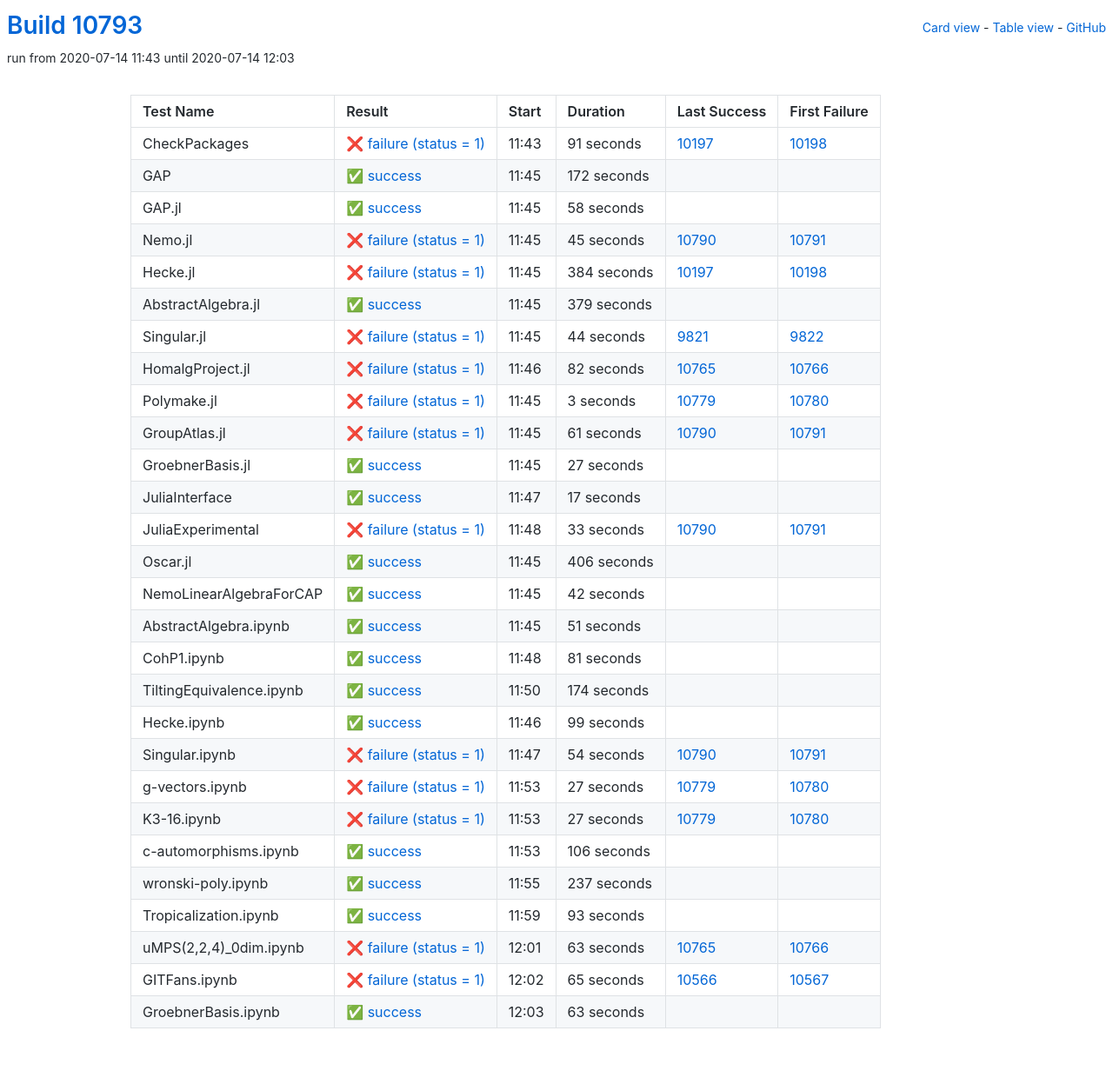
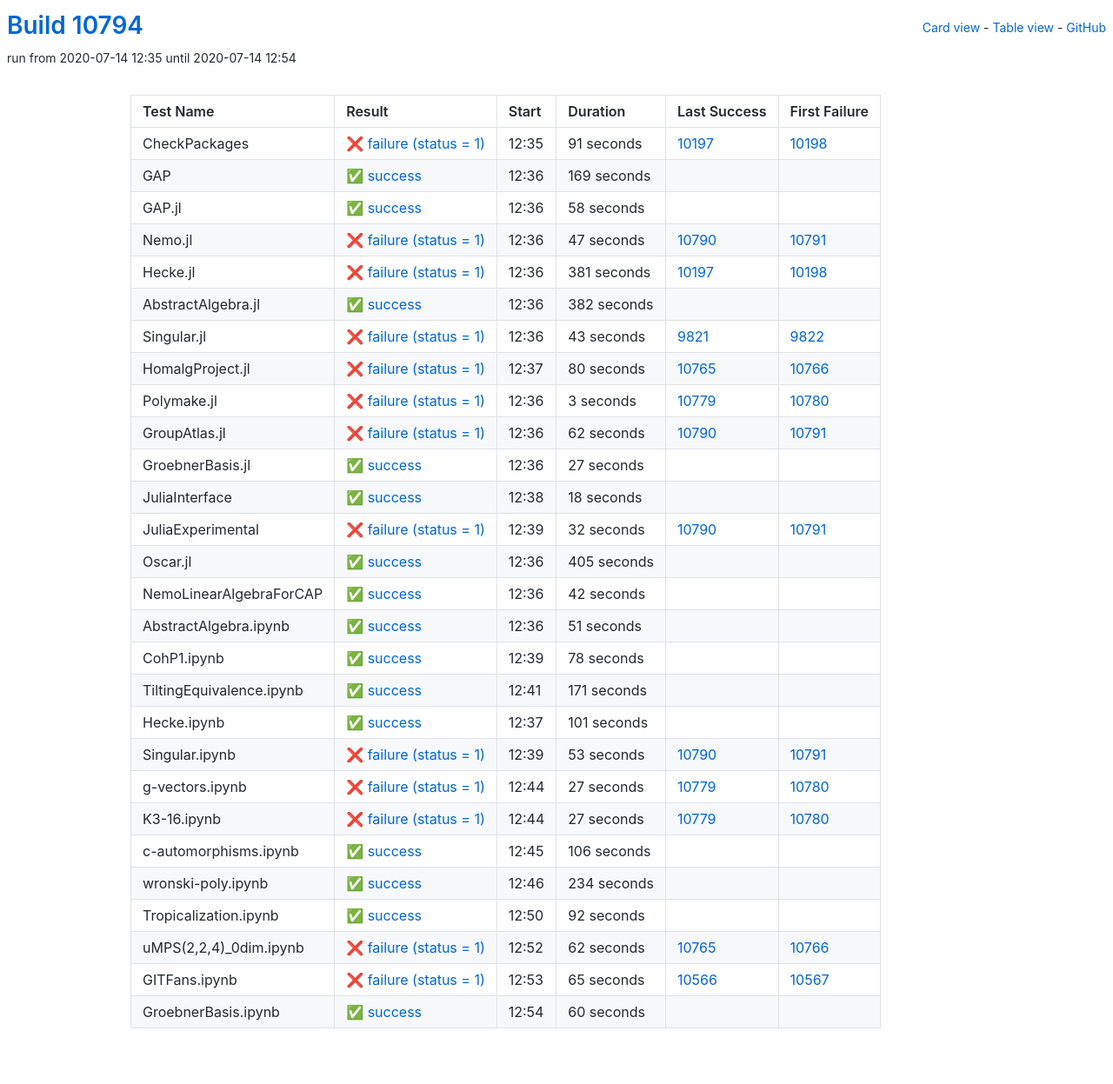
Before and after one commit to oscar-system/oscar-ci-status, a Jekyll site: the page built from table.html, in a window 1280 px wide. Shown: the whole page at 87% size. Built offline with Jekyll 4.4.1, drawn with Linux system fonts in a browser that asks for light colours.

Commit message:
Build #10794

```diff
--- a/_data/ci.yml
+++ b/_data/ci.yml
@@ -1,6 +1,6 @@
 ---
-build: 10793
-build_url: https://oscarci.mathematik.uni-kl.de/job/oscar/10793/
+build: 10794
+build_url: https://oscarci.mathematik.uni-kl.de/job/oscar/10794/
 job: oscar
 organization: oscar-system
 repo: oscar-ci-status
@@ -8,8 +8,8 @@
 tests:
 - name: CheckPackages
   id: checkpackages
-  log: https://oscarci.mathematik.uni-kl.de/job/oscar/10793/artifact/logs/build-10793/CheckPackages.log
-  start: 2020-07-14 11:43
+  log: https://oscarci.mathematik.uni-kl.de/job/oscar/10794/artifact/logs/build-10794/CheckPackages.log
+  start: 2020-07-14 12:35
   success: false
   exitcode: 1
   status: failure
@@ -20,20 +20,20 @@
   first_failure_url: https://oscarci.mathematik.uni-kl.de/job/oscar/10198/
 - name: GAP
   id: gap
-  log: https://oscarci.mathematik.uni-kl.de/job/oscar/10793/artifact/logs/build-10793/GAP.log
-  start: 2020-07-14 11:45
+  log: https://oscarci.mathematik.uni-kl.de/job/oscar/10794/artifact/logs/build-10794/GAP.log
+  start: 2020-07-14 12:36
   success: true
   exitcode: 0
   status: success
-  duration: 172
+  duration: 169
   last_success: false
   last_success_url:
   first_failure: false
   first_failure_url:
 - name: GAP.jl
   id: gap-jl
-  log: https://oscarci.mathematik.uni-kl.de/job/oscar/10793/artifact/logs/build-10793/GAP.jl.log
-  start: 2020-07-14 11:45
+  log: https://oscarci.mathematik.uni-kl.de/job/oscar/10794/artifact/logs/build-10794/GAP.jl.log
+  start: 2020-07-14 12:36
   success: true
   exitcode: 0
   status: success
@@ -44,68 +44,68 @@
   first_failure_url:
 - name: Nemo.jl
   id: nemo-jl
-  log: https://oscarci.mathematik.uni-kl.de/job/oscar/10793/artifact/logs/build-10793/Nemo.jl.log
-  start: 2020-07-14 11:45
+  log: https://oscarci.mathematik.uni-kl.de/job/oscar/10794/artifact/logs/build-10794/Nemo.jl.log
+  start: 2020-07-14 12:36
   success: false
   exitcode: 1
   status: failure
-  duration: 45
+  duration: 47
   last_success: 10790
   last_success_url: https://oscarci.mathematik.uni-kl.de/job/oscar/10790/
   first_failure: 10791
   first_failure_url: https://oscarci.mathematik.uni-kl.de/job/oscar/10791/
 - name: Hecke.jl
   id: hecke-jl
-  log: https://oscarci.mathematik.uni-kl.de/job/oscar/10793/artifact/logs/build-10793/Hecke.jl.log
-  start: 2020-07-14 11:45
+  log: https://oscarci.mathematik.uni-kl.de/job/oscar/10794/artifact/logs/build-10794/Hecke.jl.log
+  start: 2020-07-14 12:36
   success: false
   exitcode: 1
   status: failure
-  duration: 384
+  duration: 381
   last_success: 10197
   last_success_url: https://oscarci.mathematik.uni-kl.de/job/oscar/10197/
   first_failure: 10198
   first_failure_url: https://oscarci.mathematik.uni-kl.de/job/oscar/10198/
 - name: AbstractAlgebra.jl
   id: abstractalgebra-jl
-  log: https://oscarci.mathematik.uni-kl.de/job/oscar/10793/artifact/logs/build-10793/AbstractAlgebra.jl.log
-  start: 2020-07-14 11:45
+  log: https://oscarci.mathematik.uni-kl.de/job/oscar/10794/artifact/logs/build-10794/AbstractAlgebra.jl.log
+  start: 2020-07-14 12:36
   success: true
   exitcode: 0
   status: success
-  duration: 379
+  duration: 382
   last_success: false
   last_success_url:
   first_failure: false
   first_failure_url:
 - name: Singular.jl
   id: singular-jl
-  log: https://oscarci.mathematik.uni-kl.de/job/oscar/10793/artifact/logs/build-10793/Singular.jl.log
-  start: 2020-07-14 11:45
+  log: https://oscarci.mathematik.uni-kl.de/job/oscar/10794/artifact/logs/build-10794/Singular.jl.log
+  start: 2020-07-14 12:36
   success: false
   exitcode: 1
   status: failure
-  duration: 44
+  duration: 43
   last_success: 9821
   last_success_url: https://oscarci.mathematik.uni-kl.de/job/oscar/9821/
   first_failure: 9822
   first_failure_url: https://oscarci.mathematik.uni-kl.de/job/oscar/9822/
 - name: HomalgProject.jl
   id: homalgproject-jl
-  log: https://oscarci.mathematik.uni-kl.de/job/oscar/10793/artifact/logs/build-10793/HomalgProject.jl.log
-  start: 2020-07-14 11:46
+  log: https://oscarci.mathematik.uni-kl.de/job/oscar/10794/artifact/logs/build-10794/HomalgProject.jl.log
+  start: 2020-07-14 12:37
   success: false
   exitcode: 1
   status: failure
-  duration: 82
+  duration: 80
   last_success: 10765
   last_success_url: https://oscarci.mathematik.uni-kl.de/job/oscar/10765/
   first_failure: 10766
   first_failure_url: https://oscarci.mathematik.uni-kl.de/job/oscar/10766/
 - name: Polymake.jl
   id: polymake-jl
-  log: https://oscarci.mathematik.uni-kl.de/job/oscar/10793/artifact/logs/build-10793/Polymake.jl.log
-  start: 2020-07-14 11:45
+  log: https://oscarci.mathematik.uni-kl.de/job/oscar/10794/artifact/logs/build-10794/Polymake.jl.log
+  start: 2020-07-14 12:36
   success: false
   exitcode: 1
   status: failure
@@ -116,20 +116,20 @@
   first_failure_url: https://oscarci.mathematik.uni-kl.de/job/oscar/10780/
 - name: GroupAtlas.jl
   id: groupatlas-jl
-  log: https://oscarci.mathematik.uni-kl.de/job/oscar/10793/artifact/logs/build-10793/GroupAtlas.jl.log
-  start: 2020-07-14 11:45
+  log: https://oscarci.mathematik.uni-kl.de/job/oscar/10794/artifact/logs/build-10794/GroupAtlas.jl.log
+  start: 2020-07-14 12:36
   success: false
   exitcode: 1
   status: failure
-  duration: 61
+  duration: 62
   last_success: 10790
   last_success_url: https://oscarci.mathematik.uni-kl.de/job/oscar/10790/
   first_failure: 10791
   first_failure_url: https://oscarci.mathematik.uni-kl.de/job/oscar/10791/
 - name: GroebnerBasis.jl
   id: groebnerbasis-jl
-  log: https://oscarci.mathematik.uni-kl.de/job/oscar/10793/artifact/logs/build-10793/GroebnerBasis.jl.log
-  start: 2020-07-14 11:45
+  log: https://oscarci.mathematik.uni-kl.de/job/oscar/10794/artifact/logs/build-10794/GroebnerBasis.jl.log
+  start: 2020-07-14 12:36
   success: true
   exitcode: 0
   status: success
@@ -140,44 +140,44 @@
   first_failure_url:
 - name: JuliaInterface
   id: juliainterface
-  log: https://oscarci.mathematik.uni-kl.de/job/oscar/10793/artifact/logs/build-10793/JuliaInterface.log
-  start: 2020-07-14 11:47
+  log: https://oscarci.mathematik.uni-kl.de/job/oscar/10794/artifact/logs/build-10794/JuliaInterface.log
+  start: 2020-07-14 12:38
   success: true
   exitcode: 0
   status: success
-  duration: 17
+  duration: 18
   last_success: false
   last_success_url:
   first_failure: false
   first_failure_url:
 - name: JuliaExperimental
   id: juliaexperimental
-  log: https://oscarci.mathematik.uni-kl.de/job/oscar/10793/artifact/logs/build-10793/JuliaExperimental.log
-  start: 2020-07-14 11:48
+  log: https://oscarci.mathematik.uni-kl.de/job/oscar/10794/artifact/logs/build-10794/JuliaExperimental.log
+  start: 2020-07-14 12:39
   success: false
   exitcode: 1
   status: failure
-  duration: 33
+  duration: 32
   last_success: 10790
   last_success_url: https://oscarci.mathematik.uni-kl.de/job/oscar/10790/
   first_failure: 10791
   first_failure_url: https://oscarci.mathematik.uni-kl.de/job/oscar/10791/
 - name: Oscar.jl
   id: oscar-jl
-  log: https://oscarci.mathematik.uni-kl.de/job/oscar/10793/artifact/logs/build-10793/Oscar.jl.log
-  start: 2020-07-14 11:45
+  log: https://oscarci.mathematik.uni-kl.de/job/oscar/10794/artifact/logs/build-10794/Oscar.jl.log
+  start: 2020-07-14 12:36
   success: true
   exitcode: 0
   status: success
-  duration: 406
+  duration: 405
   last_success: false
   last_success_url:
   first_failure: false
   first_failure_url:
 - name: NemoLinearAlgebraForCAP
   id: nemolinearalgebraforcap
-  log: https://oscarci.mathematik.uni-kl.de/job/oscar/10793/artifact/logs/build-10793/NemoLinearAlgebraForCAP.log
-  start: 2020-07-14 11:45
+  log: https://oscarci.mathematik.uni-kl.de/job/oscar/10794/artifact/logs/build-10794/NemoLinearAlgebraForCAP.log
+  start: 2020-07-14 12:36
   success: true
   exitcode: 0
   status: success
@@ -188,8 +188,8 @@
   first_failure_url:
 - name: AbstractAlgebra.ipynb
   id: abstractalgebra-ipynb
-  log: https://oscarci.mathematik.uni-kl.de/job/oscar/10793/artifact/logs/build-10793/AbstractAlgebra.ipynb.log
-  start: 2020-07-14 11:45
+  log: https://oscarci.mathematik.uni-kl.de/job/oscar/10794/artifact/logs/build-10794/AbstractAlgebra.ipynb.log
+  start: 2020-07-14 12:36
   success: true
   exitcode: 0
   status: success
@@ -200,56 +200,56 @@
   first_failure_url:
 - name: CohP1.ipynb
   id: cohp1-ipynb
-  log: https://oscarci.mathematik.uni-kl.de/job/oscar/10793/artifact/logs/build-10793/CohP1.ipynb.log
-  start: 2020-07-14 11:48
+  log: https://oscarci.mathematik.uni-kl.de/job/oscar/10794/artifact/logs/build-10794/CohP1.ipynb.log
+  start: 2020-07-14 12:39
   success: true
   exitcode: 0
   status: success
-  duration: 81
+  duration: 78
   last_success: false
   last_success_url:
   first_failure: false
   first_failure_url:
 - name: TiltingEquivalence.ipynb
   id: tiltingequivalence-ipynb
-  log: https://oscarci.mathematik.uni-kl.de/job/oscar/10793/artifact/logs/build-10793/TiltingEquivalence.ipynb.log
-  start: 2020-07-14 11:50
+  log: https://oscarci.mathematik.uni-kl.de/job/oscar/10794/artifact/logs/build-10794/TiltingEquivalence.ipynb.log
+  start: 2020-07-14 12:41
   success: true
   exitcode: 0
   status: success
-  duration: 174
+  duration: 171
   last_success: false
   last_success_url:
   first_failure: false
   first_failure_url:
 - name: Hecke.ipynb
   id: hecke-ipynb
-  log: https://oscarci.mathematik.uni-kl.de/job/oscar/10793/artifact/logs/build-10793/Hecke.ipynb.log
-  start: 2020-07-14 11:46
+  log: https://oscarci.mathematik.uni-kl.de/job/oscar/10794/artifact/logs/build-10794/Hecke.ipynb.log
+  start: 2020-07-14 12:37
   success: true
   exitcode: 0
   status: success
-  duration: 99
+  duration: 101
   last_success: false
   last_success_url:
   first_failure: false
   first_failure_url:
 - name: Singular.ipynb
   id: singular-ipynb
-  log: https://oscarci.mathematik.uni-kl.de/job/oscar/10793/artifact/logs/build-10793/Singular.ipynb.log
-  start: 2020-07-14 11:47
+  log: https://oscarci.mathematik.uni-kl.de/job/oscar/10794/artifact/logs/build-10794/Singular.ipynb.log
+  start: 2020-07-14 12:39
   success: false
   exitcode: 1
   status: failure
-  duration: 54
+  duration: 53
   last_success: 10790
   last_success_url: https://oscarci.mathematik.uni-kl.de/job/oscar/10790/
   first_failure: 10791
   first_failure_url: https://oscarci.mathematik.uni-kl.de/job/oscar/10791/
 - name: g-vectors.ipynb
   id: g-vectors-ipynb
-  log: https://oscarci.mathematik.uni-kl.de/job/oscar/10793/artifact/logs/build-10793/g-vectors.ipynb.log
-  start: 2020-07-14 11:53
+  log: https://oscarci.mathematik.uni-kl.de/job/oscar/10794/artifact/logs/build-10794/g-vectors.ipynb.log
+  start: 2020-07-14 12:44
   success: false
   exitcode: 1
   status: failure
@@ -260,8 +260,8 @@
   first_failure_url: https://oscarci.mathematik.uni-kl.de/job/oscar/10780/
 - name: K3-16.ipynb
   id: k3-16-ipynb
-  log: https://oscarci.mathematik.uni-kl.de/job/oscar/10793/artifact/logs/build-10793/K3-16.ipynb.log
-  start: 2020-07-14 11:53
+  log: https://oscarci.mathematik.uni-kl.de/job/oscar/10794/artifact/logs/build-10794/K3-16.ipynb.log
+  start: 2020-07-14 12:44
   success: false
   exitcode: 1
   status: failure
@@ -272,8 +272,8 @@
   first_failure_url: https://oscarci.mathematik.uni-kl.de/job/oscar/10780/
 - name: c-automorphisms.ipynb
   id: c-automorphisms-ipynb
-  log: https://oscarci.mathematik.uni-kl.de/job/oscar/10793/artifact/logs/build-10793/c-automorphisms.ipynb.log
-  start: 2020-07-14 11:53
+  log: https://oscarci.mathematik.uni-kl.de/job/oscar/10794/artifact/logs/build-10794/c-automorphisms.ipynb.log
+  start: 2020-07-14 12:45
   success: true
   exitcode: 0
   status: success
@@ -284,44 +284,44 @@
   first_failure_url:
 - name: wronski-poly.ipynb
   id: wronski-poly-ipynb
-  log: https://oscarci.mathematik.uni-kl.de/job/oscar/10793/artifact/logs/build-10793/wronski-poly.ipynb.log
-  start: 2020-07-14 11:55
+  log: https://oscarci.mathematik.uni-kl.de/job/oscar/10794/artifact/logs/build-10794/wronski-poly.ipynb.log
+  start: 2020-07-14 12:46
   success: true
   exitcode: 0
   status: success
-  duration: 237
+  duration: 234
   last_success: false
   last_success_url:
   first_failure: false
   first_failure_url:
 - name: Tropicalization.ipynb
   id: tropicalization-ipynb
-  log: https://oscarci.mathematik.uni-kl.de/job/oscar/10793/artifact/logs/build-10793/Tropicalization.ipynb.log
-  start: 2020-07-14 11:59
+  log: https://oscarci.mathematik.uni-kl.de/job/oscar/10794/artifact/logs/build-10794/Tropicalization.ipynb.log
+  start: 2020-07-14 12:50
   success: true
   exitcode: 0
   status: success
-  duration: 93
+  duration: 92
   last_success: false
   last_success_url:
   first_failure: false
   first_failure_url:
 - name: uMPS(2,2,4)_0dim.ipynb
   id: umps-2-2-4-0dim-ipynb
-  log: https://oscarci.mathematik.uni-kl.de/job/oscar/10793/artifact/logs/build-10793/uMPS-2-2-4-_0dim.ipynb.log
-  start: 2020-07-14 12:01
+  log: https://oscarci.mathematik.uni-kl.de/job/oscar/10794/artifact/logs/build-10794/uMPS-2-2-4-_0dim.ipynb.log
+  start: 2020-07-14 12:52
   success: false
   exitcode: 1
   status: failure
-  duration: 63
+  duration: 62
   last_success: 10765
   last_success_url: https://oscarci.mathematik.uni-kl.de/job/oscar/10765/
   first_failure: 10766
   first_failure_url: https://oscarci.mathematik.uni-kl.de/job/oscar/10766/
 - name: GITFans.ipynb
   id: gitfans-ipynb
-  log: https://oscarci.mathematik.uni-kl.de/job/oscar/10793/artifact/logs/build-10793/GITFans.ipynb.log
-  start: 2020-07-14 12:02
+  log: https://oscarci.mathematik.uni-kl.de/job/oscar/10794/artifact/logs/build-10794/GITFans.ipynb.log
+  start: 2020-07-14 12:53
   success: false
   exitcode: 1
   status: failure
@@ -332,12 +332,12 @@
   first_failure_url: https://oscarci.mathematik.uni-kl.de/job/oscar/10567/
 - name: GroebnerBasis.ipynb
   id: groebnerbasis-ipynb
-  log: https://oscarci.mathematik.uni-kl.de/job/oscar/10793/artifact/logs/build-10793/GroebnerBasis.ipynb.log
-  start: 2020-07-14 12:03
+  log: https://oscarci.mathematik.uni-kl.de/job/oscar/10794/artifact/logs/build-10794/GroebnerBasis.ipynb.log
+  start: 2020-07-14 12:54
   success: true
   exitcode: 0
   status: success
-  duration: 63
+  duration: 60
   last_success: false
   last_success_url:
   first_failure: false
```
Also changed, not shown: README.md.
